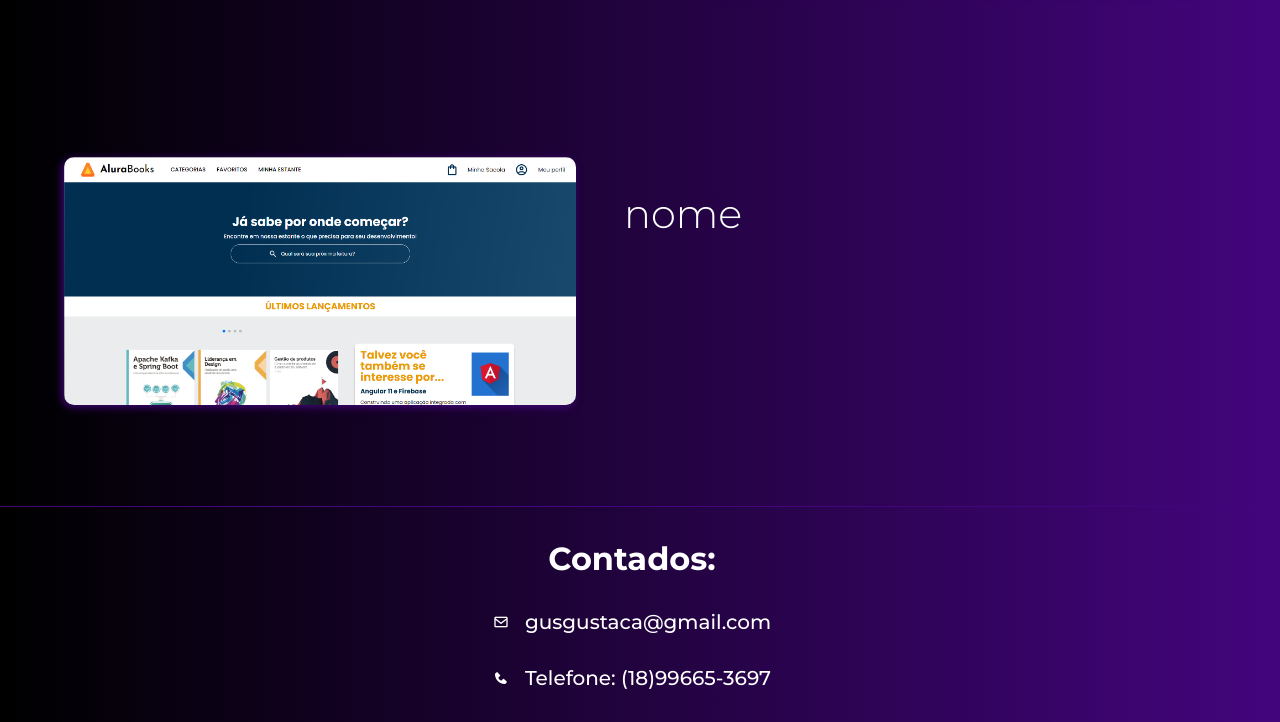
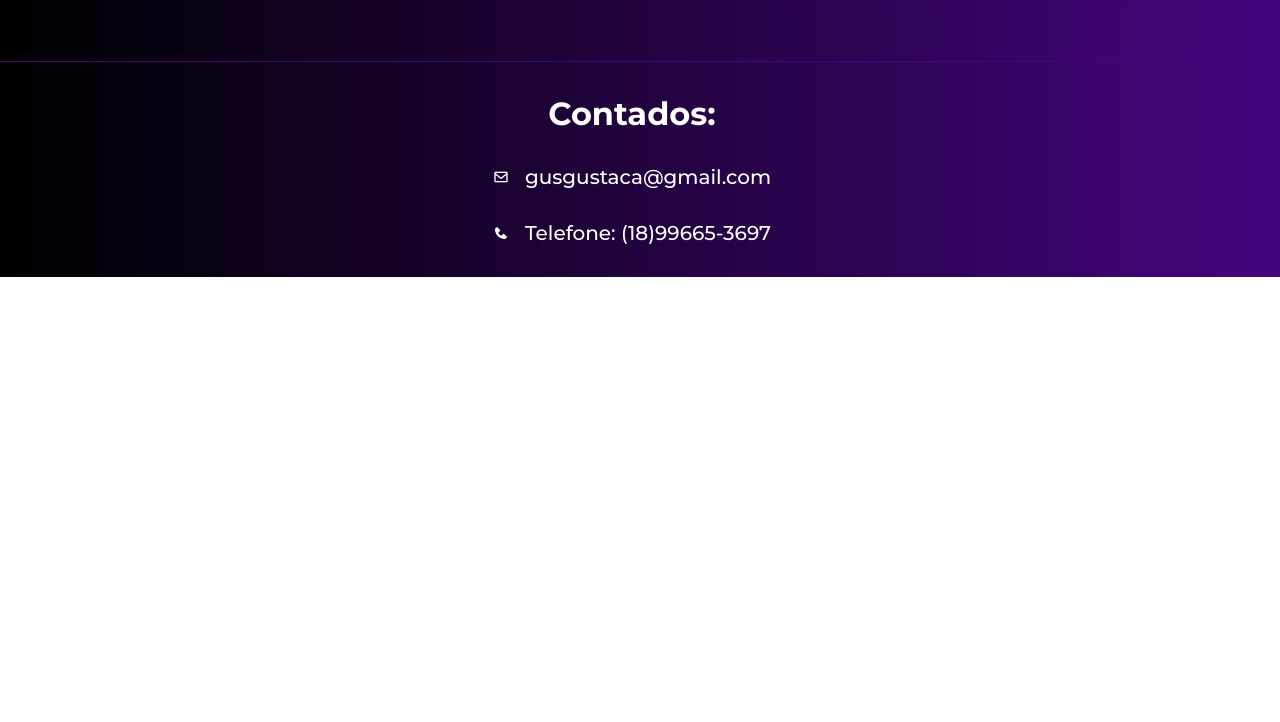
Before and after one commit to gohenj/portifolio-de-vdd, a plain HTML site: page index.html in a window 1280 px wide. Shown: the part 1839-2561 px from the top of the page. After the commit the page ends 2116 px from the top, so only its background shows below. Drawn offline with nearby package versions, Linux system fonts and the light colour scheme; a web font is replaced by a local one.

Commit message:
Update index.html

```diff
--- a/index.html
+++ b/index.html
@@ -49,12 +49,6 @@
                 </a>
                 <p class="paragrafo_card">Formulario feito com HTML e CSS, com customizações maneiras</p>
             </div>
-            <div class="card_projetos">
-                <a class="imagem_apresentacao" target="_blank" href="https://new-theta-seven.vercel.app/#">
-                    <img class="img_apresentacao" src="/img/image.png" alt="foto de projetos">
-                </a>
-                <p class="paragrafo_card">nome</p>
-            </div>
 
     </main>
     <footer>
```
